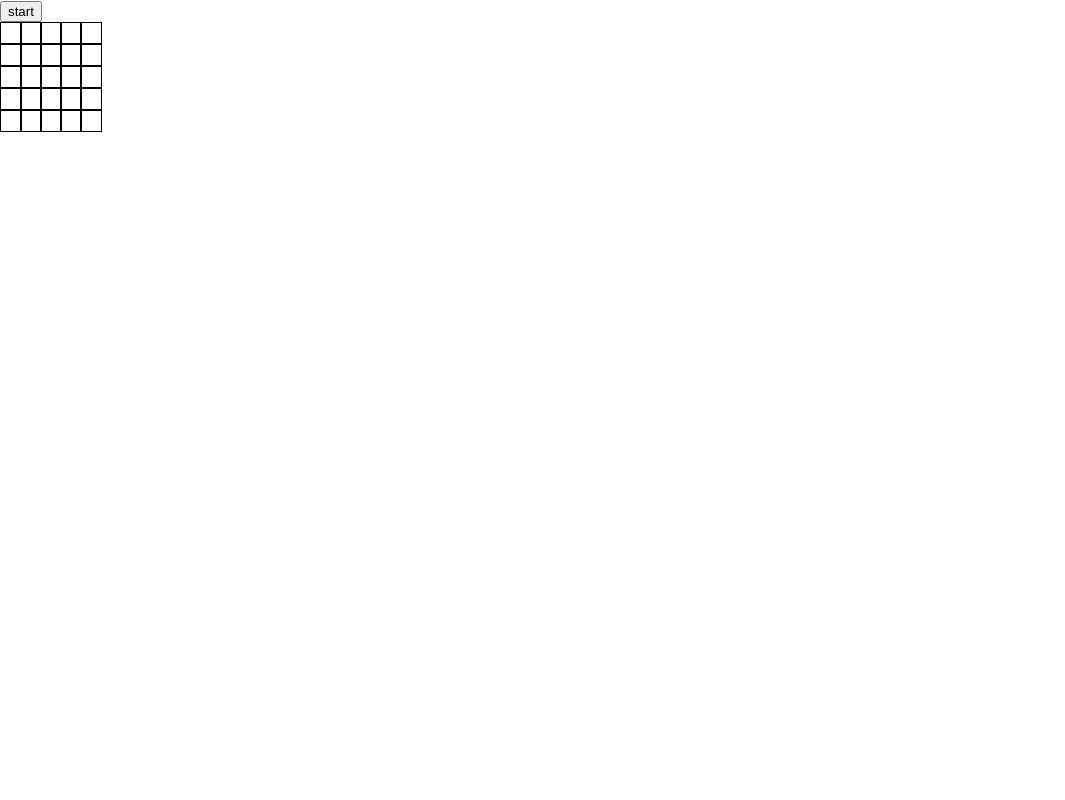
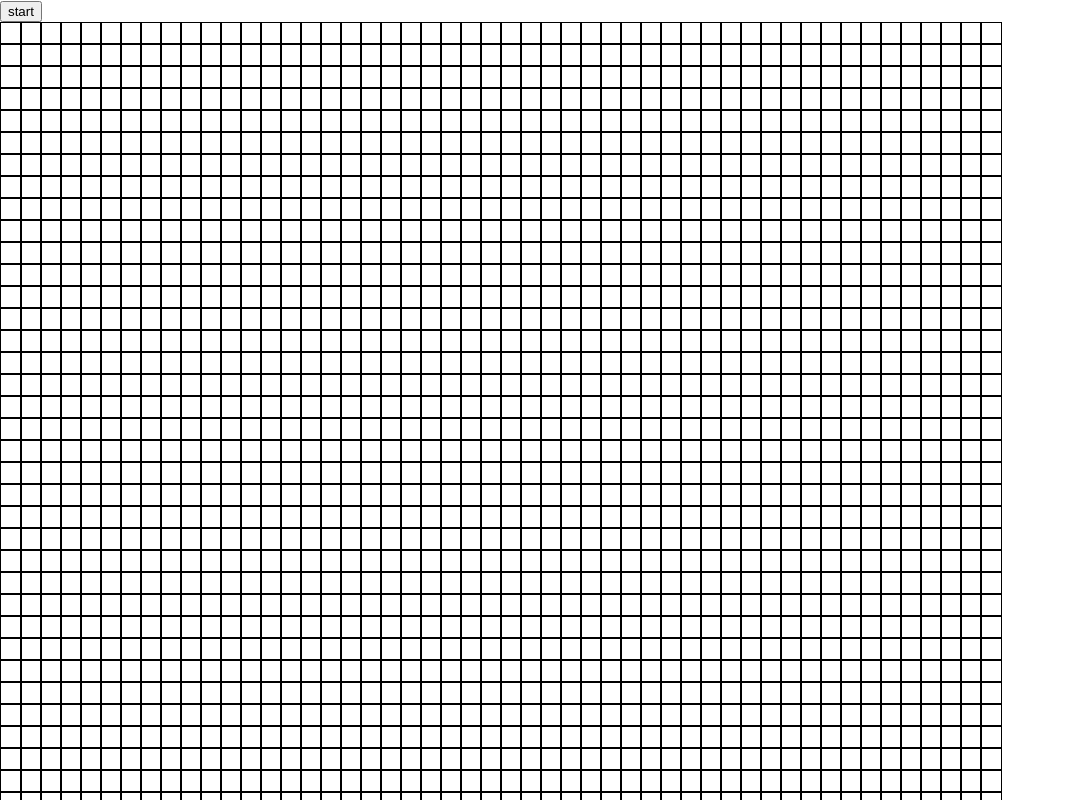
Before and after one commit to alexander-rivaldy/game-of-life, a React (Create React App) app: page / in a window 1280 px wide. Shown: the top 800 px of the page, without its empty margins (0-1065 px from the left). Built offline with nearby package versions, Linux system fonts and the light colour scheme.

Commit message:
fix logic

```diff
--- a/src/App.tsx
+++ b/src/App.tsx
@@ -2,8 +2,8 @@ import React, { useState, useCallback, useRef } from 'react';
 import './App.css';
 import produce from 'immer';
 
-const NUM_ROWS = 5;
-const NUM_COLS = 5;
+const NUM_ROWS = 50;
+const NUM_COLS = 50;
 
 const OPERATIONS = [
   [0, 1],
@@ -35,15 +35,13 @@ const App: React.FC = () => {
   const isNeighborWithinBound = (row: number, col: number): boolean =>
     row >= 0 && row < NUM_ROWS && col >= 0 && col < NUM_COLS;
 
-  const runSimulation = () => {
+  const runSimulation = useCallback(() => {
     if (!runningRef.current) {
       return;
     }
-
-    console.log('old grid');
-    console.log(grid);
-
-    const newGrid = produce(grid, (gridCopy: Grid) => {
+    // @ts-ignore
+    setGrid((currGrid) => {
+      return produce(currGrid, (gridCopy: Grid) => {
         for (let row = 0; row < NUM_ROWS; row++) {
           for (let col = 0; col < NUM_COLS; col++) {
             let neighbors = 0;
@@ -52,36 +50,32 @@ const App: React.FC = () => {
               const newCol = col + y;
 
               if (isNeighborWithinBound(newRow, newCol)) {
-              neighbors += grid[newRow][newCol];
+                neighbors += currGrid[newRow][newCol];
               }
             });
 
             if (neighbors < 2 || neighbors > 3) {
               gridCopy[row][col] = 0;
-          } else if (grid[row][col] === 0 && neighbors === 3) {
-            console.log('ALIVE in ', row, col);
+            } else if (currGrid[row][col] === 0 && neighbors === 3) {
               gridCopy[row][col] = 1;
             }
           }
         }
       });
+    });
 
-    console.log('updated grid');
-    console.log(newGrid);
-    setGrid(newGrid);
-    console.log('after save grid');
-    console.log(grid);
-
-    setTimeout(runSimulation, 1000);
-  };
+    setTimeout(runSimulation, 500);
+  }, []);
 
   return (
     <>
       <button
         onClick={() => {
           setRunning(!running);
+          if (!running) {
             runningRef.current = true;
             runSimulation();
+          }
         }}
       >
         {running ? 'stop' : 'start'}
@@ -108,8 +102,6 @@ const App: React.FC = () => {
                   gridCopy[rowIndex][colIndex] = col ? 0 : 1;
                 });
                 setGrid(newGrid);
-                console.log('update');
-                console.log(grid);
               }}
             ></div>
           ))
```
Lines whose indentation alone changed are shown as unchanged.
